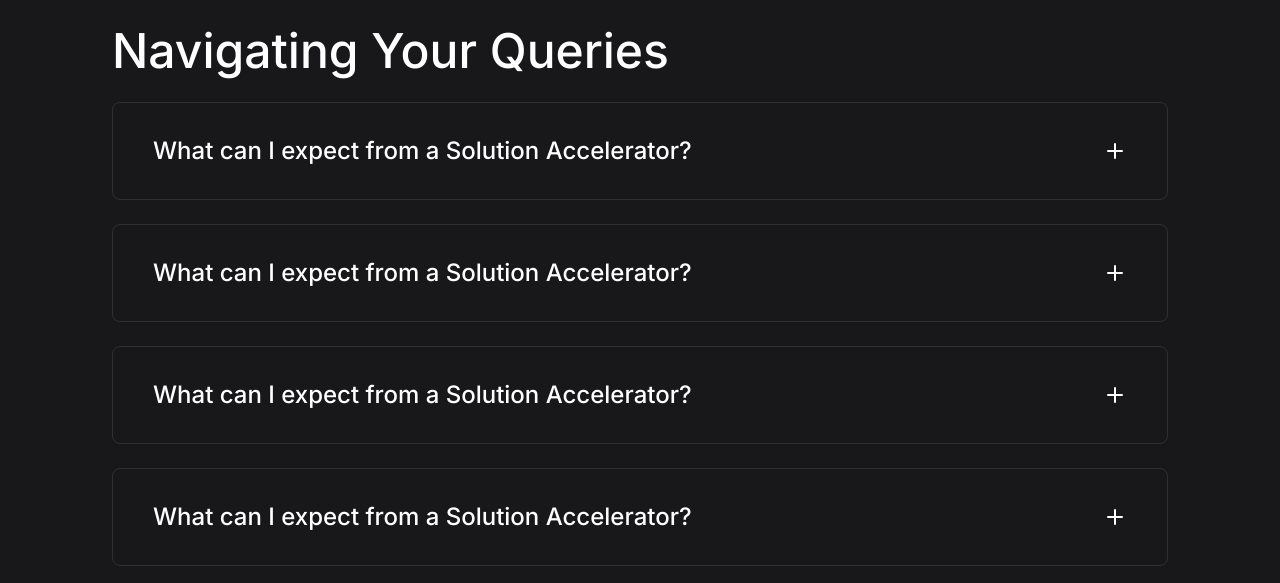
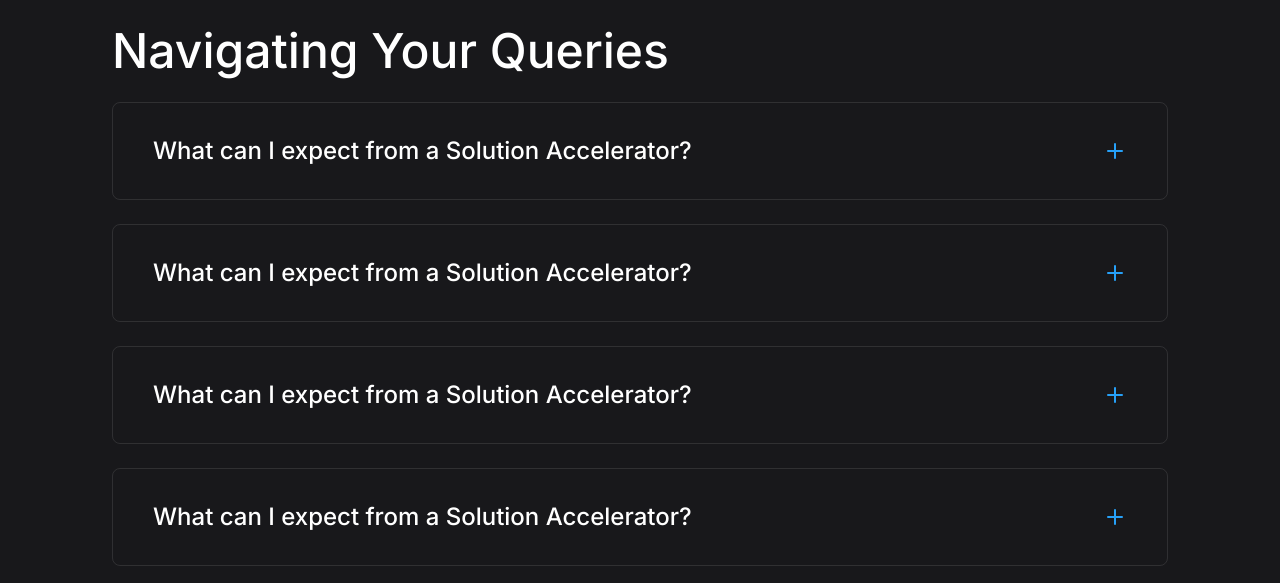
Before and after one commit to sahirskd/accelerators, a Next.js app: page / in a window 1280 px wide. Shown: the part 2920-3503 px from the top of the page. Built offline with nearby package versions, Linux system fonts and the light colour scheme; a web font is replaced by a local one.

Commit message:
feat: faq changes

```diff
--- a/components/ui/accordion.jsx
+++ b/components/ui/accordion.jsx
@@ -14,16 +14,16 @@ const AccordionItem = React.forwardRef(({ className, ...props }, ref) => (
 AccordionItem.displayName = "AccordionItem"
 
 const AccordionTrigger = React.forwardRef(({ className, children, ...props }, ref) => (
-  <AccordionPrimitive.Header className="flex">
+  <AccordionPrimitive.Header className="flex ">
     <AccordionPrimitive.Trigger
       ref={ref}
       className={cn(
-        "flex flex-1 items-center justify-between py-4 font-medium transition-all hover:underline ",
+        "flex flex-1 items-center outline-none justify-between py-4 font-medium transition-all hover:underline ",
         className
       )}
       {...props}>
       {children}
-      <FiPlus className="h-6 w-6 shrink-0 transition-transform duration-200" />
+      <FiPlus className="h-6 w-6 shrink-0 transition-transform duration-200 text-light-blue" />
       {/* <FiMinus className="h-6 w-6 shrink-0 transition-transform duration-200" /> */}
     </AccordionPrimitive.Trigger>
   </AccordionPrimitive.Header>
```
